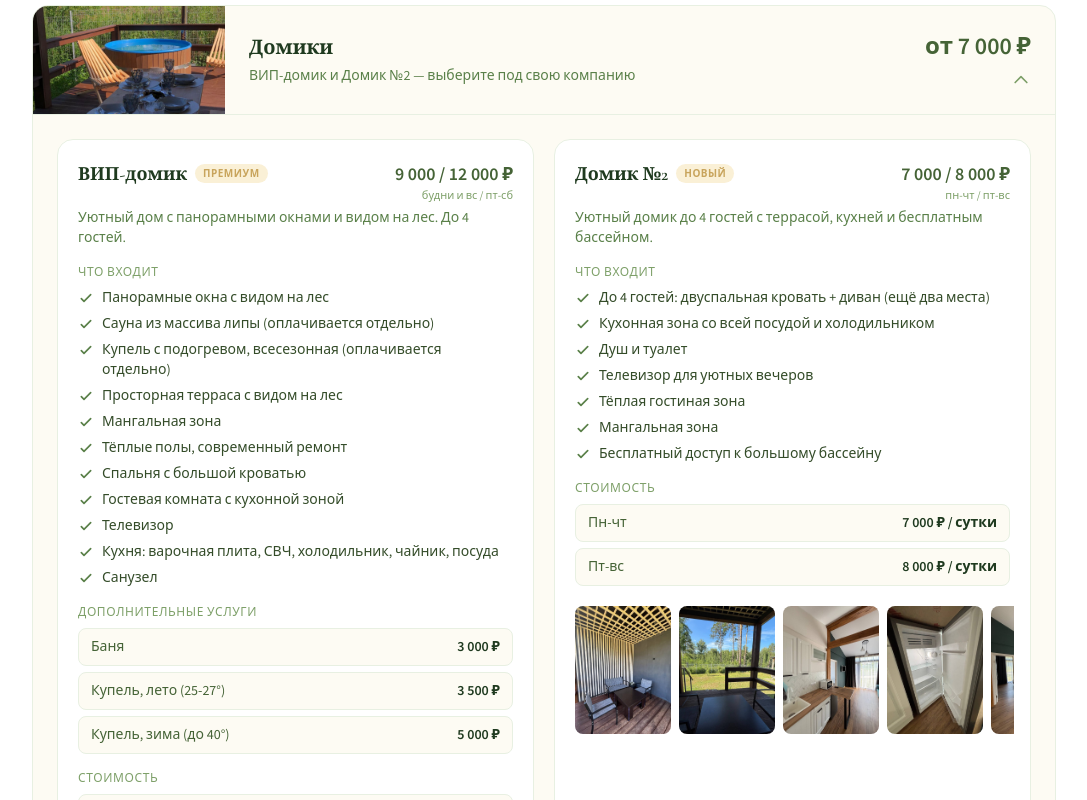
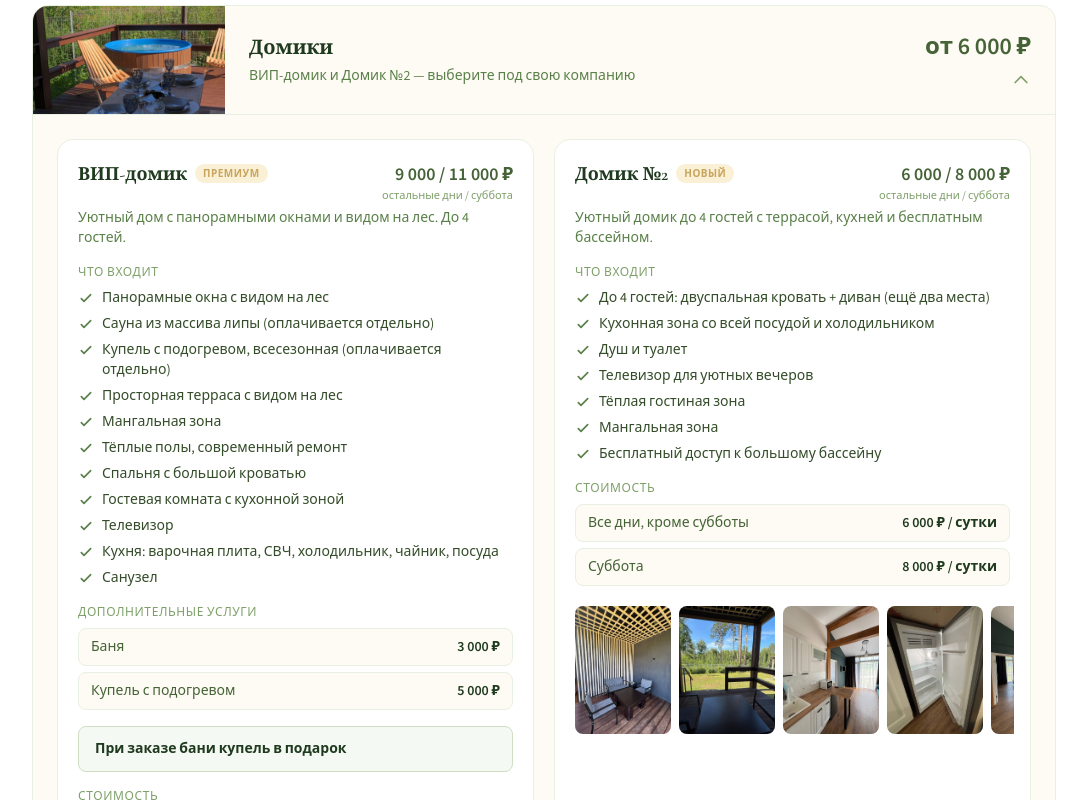
Before and after one commit to grigoryarbuzov/kedr-landing, a React (Vite) app: page / in a window 1280 px wide. Shown: the part 1880-2680 px from the top of the page, without its empty margins (96-1183 px from the left). Built offline with nearby package versions, Linux system fonts and the light colour scheme.

Commit message:
Обновить цены домиков и предложение с купелью

```diff
--- a/src/App.jsx
+++ b/src/App.jsx
@@ -225,7 +225,7 @@ const FEATURES = [
   {
     icon: <svg className="w-7 h-7" fill="none" stroke="currentColor" viewBox="0 0 24 24"><path strokeLinecap="round" strokeLinejoin="round" strokeWidth={1.5} d="M20.354 15.354A9 9 0 018.646 3.646 9.003 9.003 0 0012 21a9.003 9.003 0 008.354-5.646z" /></svg>,
     title: "Купель",
-    desc: "Открытая купель на свежем воздухе — бодрящий контраст после парной",
+    desc: "Открытая купель с подогревом на свежем воздухе",
   },
   {
     icon: <svg className="w-7 h-7" fill="none" stroke="currentColor" viewBox="0 0 24 24"><path strokeLinecap="round" strokeLinejoin="round" strokeWidth={1.5} d="M5 3v4M3 5h4M6 17v4m-2-2h4m5-16l2.286 6.857L21 12l-5.714 2.143L13 21l-2.286-6.857L5 12l5.714-2.143L13 3z" /></svg>,
@@ -340,8 +340,8 @@ function Gallery() {
 const VIP = {
   name: "ВИП-домик",
   tag: "Премиум",
-  price: "9 000 / 12 000 ₽",
-  priceUnit: "будни и вс / пт-сб",
+  price: "9 000 / 11 000 ₽",
+  priceUnit: "остальные дни / суббота",
   desc: "Уютный дом с панорамными окнами и видом на лес. До 4 гостей.",
   features: [
     "Панорамные окна с видом на лес",
@@ -358,9 +358,9 @@ const VIP = {
   ],
   extras: [
     { label: "Баня", value: "3 000 ₽" },
-    { label: "Купель, лето (25-27°)", value: "3 500 ₽" },
-    { label: "Купель, зима (до 40°)", value: "5 000 ₽" },
+    { label: "Купель с подогревом", value: "5 000 ₽" },
   ],
+  promo: "При заказе бани купель в подарок",
   photos: [
     "/objects/vip-terrace.jpg",
     "/objects/vip-pool.jpg",
@@ -374,16 +374,16 @@ const VIP = {
     "/objects/vip-fire.jpg",
   ],
   rates: [
-    { label: "Будни и воскресенье", value: "9 000 ₽ / сутки" },
-    { label: "Пятница и суббота", value: "12 000 ₽ / сутки" },
+    { label: "Все дни, кроме субботы", value: "9 000 ₽ / сутки" },
+    { label: "Суббота", value: "11 000 ₽ / сутки" },
   ],
 };
 
 const CABIN2 = {
   name: "Домик №2",
   tag: "Новый",
-  price: "7 000 / 8 000 ₽",
-  priceUnit: "пн-чт / пт-вс",
+  price: "6 000 / 8 000 ₽",
+  priceUnit: "остальные дни / суббота",
   desc: "Уютный домик до 4 гостей с террасой, кухней и бесплатным бассейном.",
   features: [
     "До 4 гостей: двуспальная кровать + диван (ещё два места)",
@@ -406,8 +406,8 @@ const CABIN2 = {
     "/objects/cabin2-shower.jpg",
   ],
   rates: [
-    { label: "Пн-чт", value: "7 000 ₽ / сутки" },
-    { label: "Пт-вс", value: "8 000 ₽ / сутки" },
+    { label: "Все дни, кроме субботы", value: "6 000 ₽ / сутки" },
+    { label: "Суббота", value: "8 000 ₽ / сутки" },
   ],
 };
 
@@ -478,7 +478,7 @@ const POOL = {
 };
 
 const GROUPS = [
-  { id: "cabins",  name: "Домики",  cover: "/objects/vip-terrace.jpg", short: "ВИП-домик и Домик №2 — выберите под свою компанию", priceHint: "от 7 000 ₽", items: [VIP, CABIN2] },
+  { id: "cabins",  name: "Домики",  cover: "/objects/vip-terrace.jpg", short: "ВИП-домик и Домик №2 — выберите под свою компанию", priceHint: "от 6 000 ₽", items: [VIP, CABIN2] },
   { id: "gazebos", name: "Беседки", cover: "/objects/besedka-1.jpg",   short: "Большая и малая — для праздника или тёплого вечера", priceHint: "от 800 ₽/час", items: [BIG_GAZEBO, SMALL_GAZEBO] },
   { id: "pool",    name: "Бассейн", cover: "/objects/pool-1.jpg",       short: "Большой открытый бассейн с подогревом — бесплатно для гостей", priceHint: "0 ₽", tag: "Бесплатно", items: [POOL] },
 ];
@@ -522,6 +522,12 @@ function SubObject({ o, onPhoto }) {
             ))}
           </div>
         </>
+      )}
+
+      {o.promo && (
+        <p className="mb-4 rounded-lg border border-frost-200 bg-frost-50 px-4 py-3 text-sm font-semibold text-frost-800">
+          {o.promo}
+        </p>
       )}
 
       {o.rates && o.rates.length > 0 && (
@@ -838,11 +844,11 @@ export default function KedrLanding() {
   const address = "СНТ Вера, Тихая улица, 17/2";
 
   const prices = [
-    { title: "ВИП-домик", desc: "Панорамные окна, сауна из липы, купель с подогревом, терраса с видом на лес. Будни и вс — 9 000 ₽, пт-сб — 12 000 ₽", price: "9 000 / 12 000 ₽", unit: "будни и вс / пт-сб" },
-    { title: "Домик №2", desc: "Уютный домик до 4 гостей: кухня, ТВ, душ, терраса, бесплатный бассейн", price: "7 000 / 8 000 ₽", unit: "пн-чт / пт-вс" },
+    { title: "ВИП-домик", desc: "Панорамные окна, сауна из липы, купель с подогревом, терраса с видом на лес. Суббота — 11 000 ₽, остальные дни — 9 000 ₽. При заказе бани купель в подарок", price: "9 000 / 11 000 ₽", unit: "остальные дни / суббота" },
+    { title: "Домик №2", desc: "Уютный домик до 4 гостей: кухня, ТВ, душ, терраса, бесплатный бассейн", price: "6 000 / 8 000 ₽", unit: "остальные дни / суббота" },
     { title: "Беседки", desc: "Большая до 25 человек и малая с тёплой зоной. С 6-го часа — 800 ₽/час", price: "от 800 ₽", unit: "за час" },
     { title: "Бассейн", desc: "Большой открытый бассейн — бесплатно для гостей домиков и при бронировании беседки", price: "Бесплатно", unit: "для гостей" },
-    { title: "Баня", desc: "Русская баня в домике — жаркий пар", price: "3 000 ₽", unit: "доп. услуга" },
+    { title: "Баня", desc: "Для ВИП-домика: при заказе бани купель в подарок", price: "3 000 ₽", unit: "доп. услуга" },
     { title: "Купель", desc: "Открытая купель на свежем воздухе", price: "5 000 ₽", unit: "доп. услуга" },
   ];
 
```
